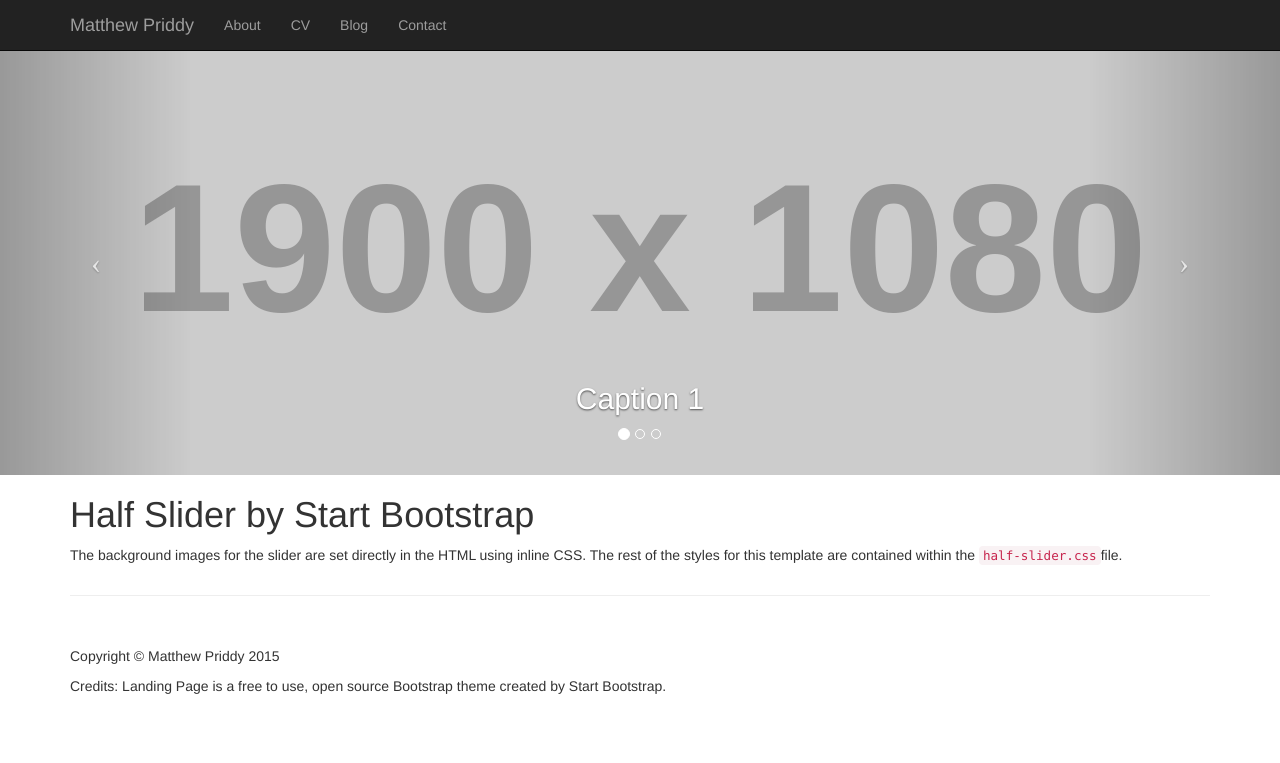
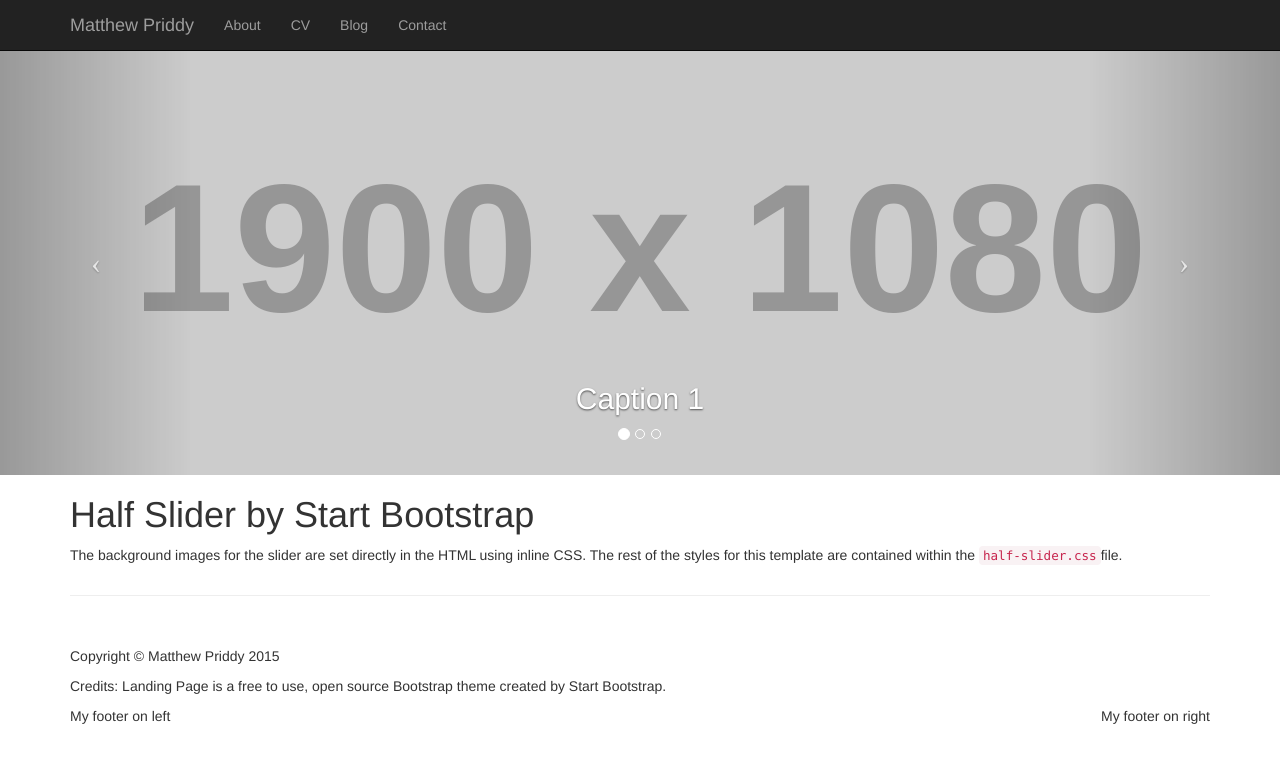
Before and after one commit to mwpriddy/mwpriddy.github.io, a Jekyll site: the page index.html, which Jekyll copies as it is, in a window 1280 px wide. Shown: the top 763 px of the page. Built offline with Jekyll 4.4.1, drawn with Linux system fonts in a browser that asks for light colours.

Commit message:
Update index.html

```diff
--- a/index.html
+++ b/index.html
@@ -125,6 +125,9 @@
                 <div class="col-lg-12">
                     <p class="alignleft">Copyright &copy; Matthew Priddy 2015</p>
                     <p class="alignright">Credits: Landing Page is a free to use, open source Bootstrap theme created by Start Bootstrap.</p>
+                <span style="float: left;">My footer on left</span><span style="float: right;">My footer on right</span>
+
+
                 </div>
             </div>
             <!-- /.row -->
```
